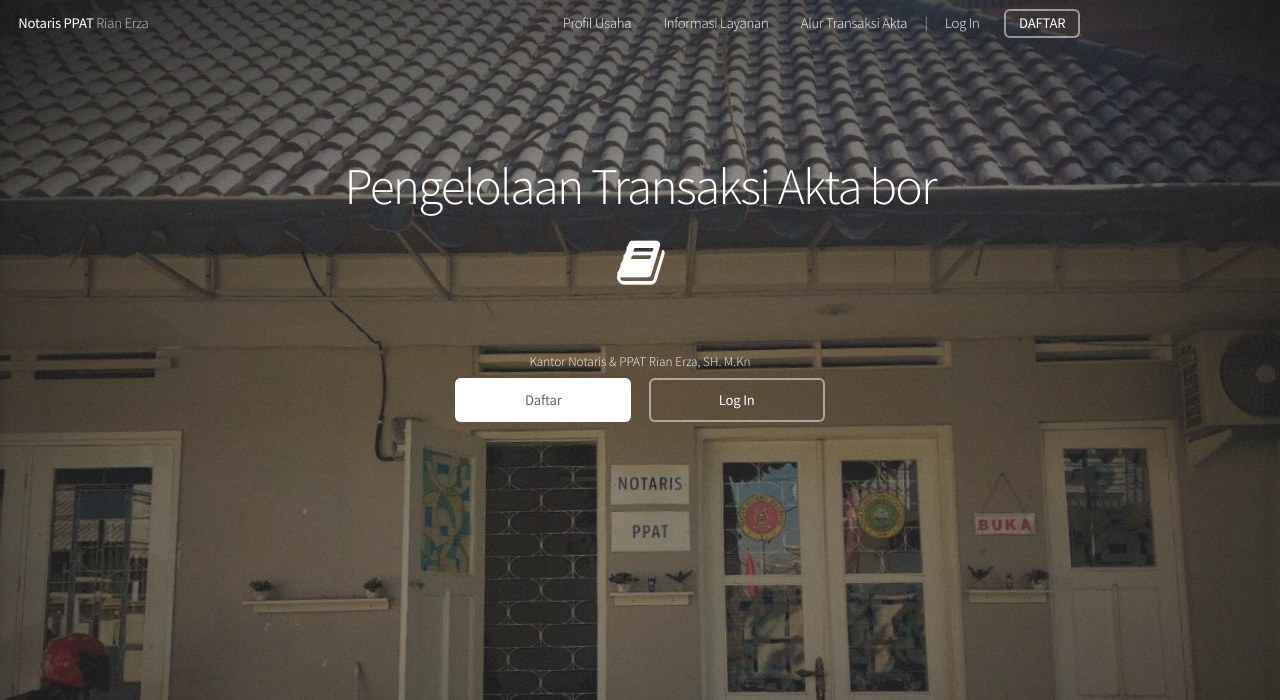
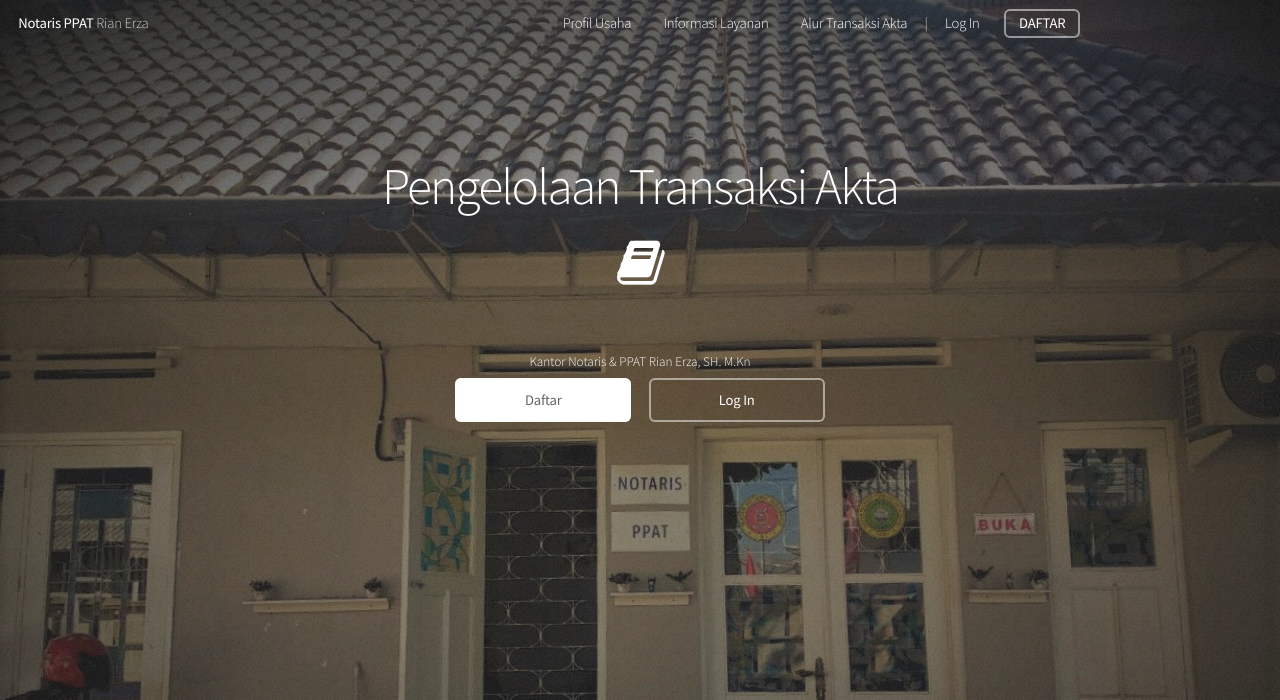
Before and after one commit to qmuaji/Notaris-PPAT, a PHP site: page / in a window 1280 px wide. Shown: the top 700 px of the page. Run offline with PHP 8.4, Linux system fonts and the light colour scheme; a stand-in replaces the project's code that opens the database connection.

Commit message:
Update index.php

```diff
--- a/index.php
+++ b/index.php
@@ -38,7 +38,7 @@ include 'includes/_head.php';
 	?>
 
 		<section id="banner">
-			<h2>Pengelolaan Transaksi Akta bor<br><i class="icon fa-book"></i></h2>
+			<h2>Pengelolaan Transaksi Akta <br><i class="icon fa-book"></i></h2>
 	<div id="page-wrapper">
 
 		<?php
```
